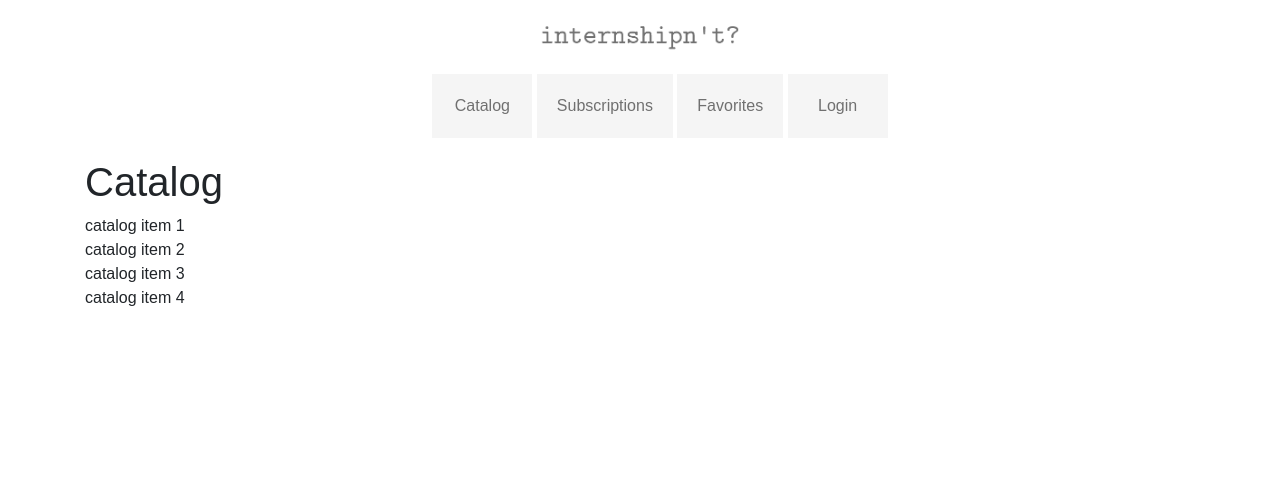
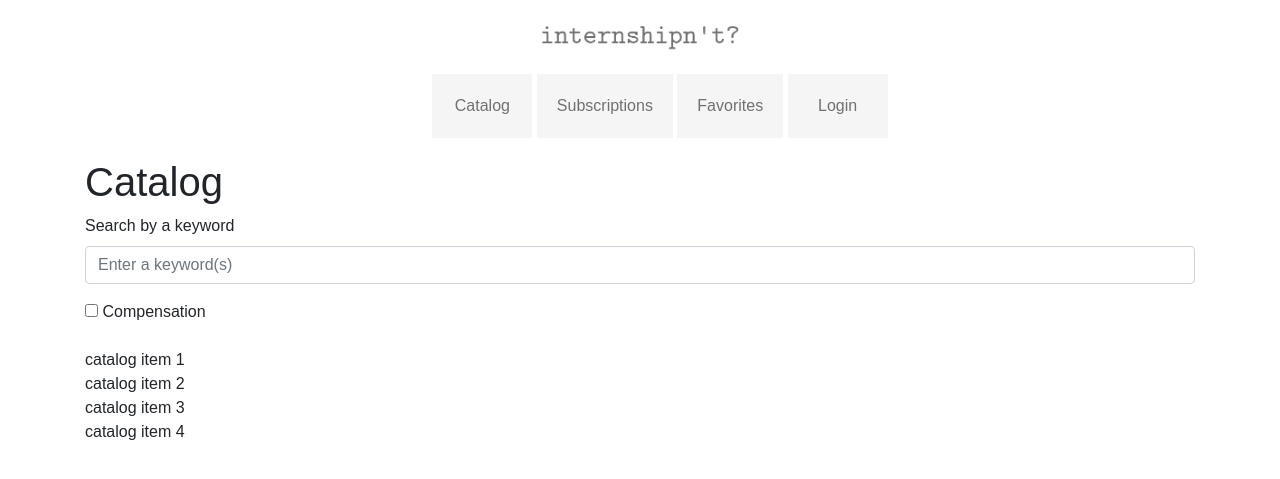
Before and after one commit to batzor/jobnt, a Django app: page /catalog/ in a window 1280 px wide. Shown: the top 479 px of the page. Run offline with Django 3.2, Linux system fonts and the light colour scheme; some libraries are stand-ins or nearby versions.

Commit message:
Made the collapsible filter for salary

```diff
--- a/jobnt/catalog/templates/catalog/index.html
+++ b/jobnt/catalog/templates/catalog/index.html
@@ -1,36 +1,50 @@
 {% extends 'catalog/wrapper.html' %}
 
 {% block content %}
-<div class="container">
-    <!-- HEADER -->
-    <header class="page-header">
-
-        <!-- LOGO -->
-        {% load static %}
-        <div class="logo"><img src={% static "catalog/logo.png" %}></div>
-
-        <!-- NAVBAR -->
-        <nav class="nav">
-          <ul class="nav-menu">
-            <li class="nav-item"><a href=".">Catalog</a></li>
-            <li class="nav-item"><a href=".">Subscriptions</a></li>
-            <li class="nav-item"><a href=".">Favorites</a></li>
-            <li class="nav-item"><a href=".">Login</a></li>
-          </ul>
-        </nav>
-
-    </header>
 
 <!-- MAIN CONTAINER -->
 <section class="main-content">
 
   <!-- PAGE HEADER -->
-        <header class="page-name"><h1>Catalog</h1></header>
+  <header class="page-name">
+    <h1>Catalog</h1>
+  </header>
 
+  <form>
     <!-- FILTERS -->
-        <aside class="filters">
-        </aside>
-
+    <div class="form-group">
+      <label for="nameQuery">Search by a keyword </label>
+      <div class="input-group mb-3">
+        <input type="text" id="nameQuery" class="form-control" placeholder="Enter a keyword(s)">
+      </div>
+    </div>
+    <!-- SALARY -->
+    <div class="form-group">
+      <label data-toggle="collapse" data-target="#salary-filter">
+        <input type="checkbox" /> Compensation
+      </label>
+      <div id="salary-filter" class="collapse">
+        <div class="form-group">
+          <label for="minSalary">Minimum</label>
+          <div class="input-group mb-3">
+            <div class="input-group-prepend">
+              <span class="input-group-text">$</span>
+            </div>
+            <input type="number" id="minSalary" class="form-control" placeholder="Minimum (default 0)">
+          </div>
+        </div>
+        <div class="form-group">
+          <label for="maxSalary">Maximum</label>
+          <div class="input-group mb-3">
+            <div class="input-group-prepend">
+              <span class="input-group-text">$</span>
+            </div>
+            <input type="number" id="maxSalary" class="form-control" placeholder="Maximum (default inf)">
+          </div>
+        </div>
+      </div>
+    </div>
+  </form>
   <!-- CATALOG ITEMS -->
   <main class="catalog">
     <div class="catalog-item">
@@ -50,7 +64,9 @@
     </div>
   </main>
 
+</section>
+{% endblock %}
 
-    </section>
-</div>
+{% block js %}
+<!-- Here goes all js scripts that you want to load for this page -->
 {% endblock %}
```
Also changed, not shown: jobnt/catalog/models.py (+5 -5 lines), jobnt/catalog/templates/catalog/wrapper.html (+36 -3 lines). Lines whose indentation alone changed are shown as unchanged.
